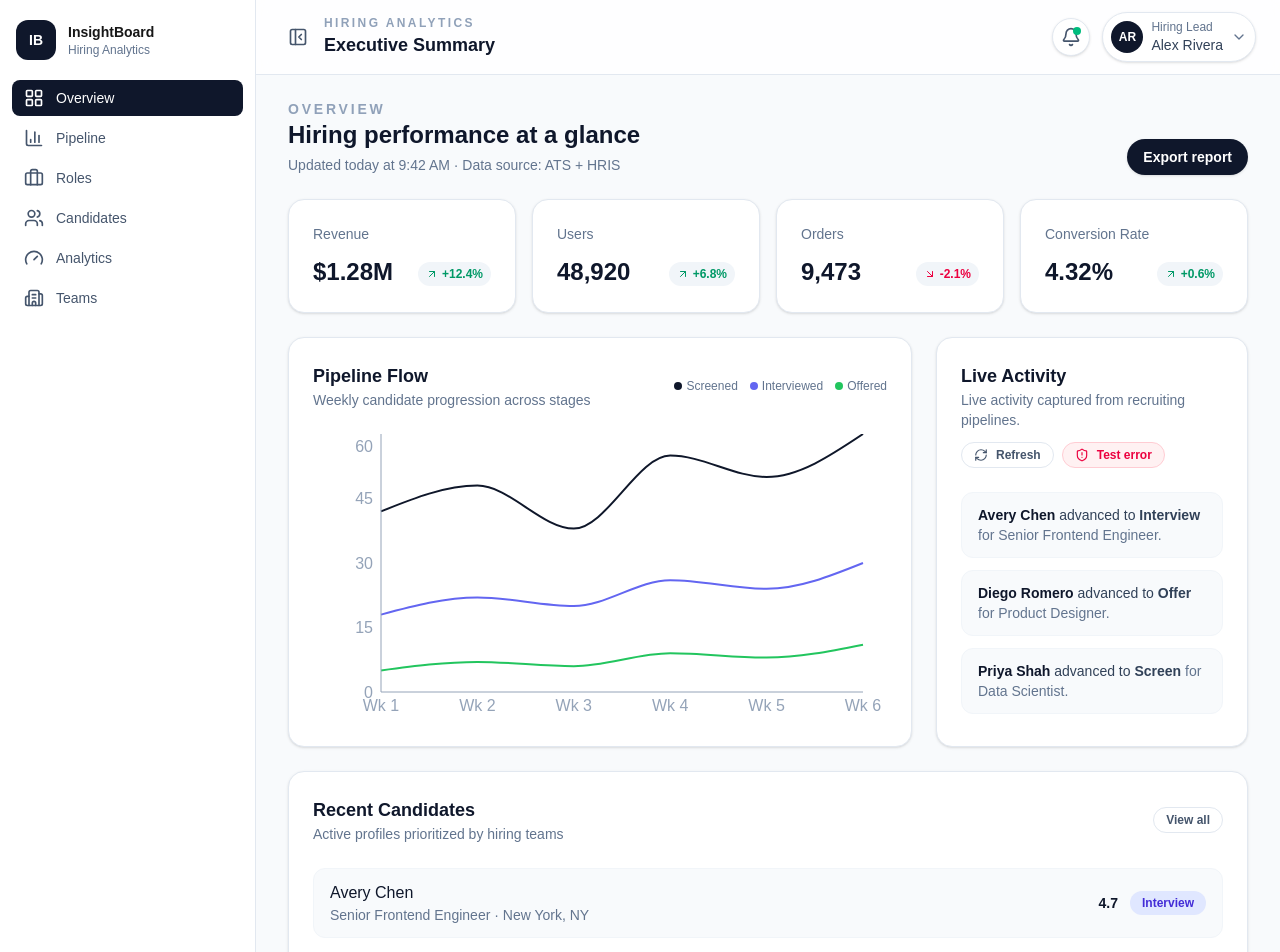
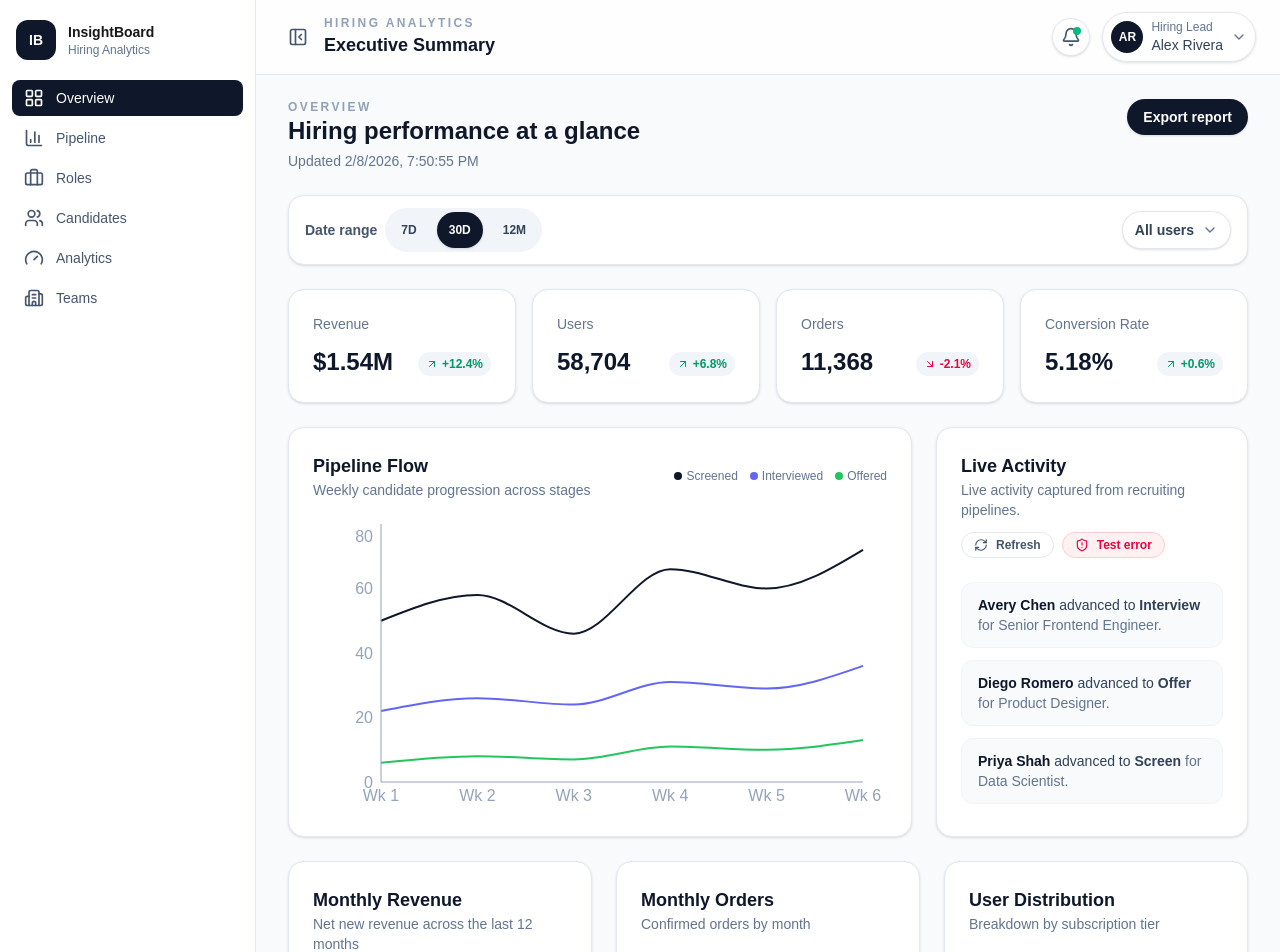
Before and after one commit to Hasnat005/InsightBoard, a Next.js app: page / in a window 1280 px wide. Shown: the top 952 px of the page. Built offline with nearby package versions, Linux system fonts and the light colour scheme.

Commit message:
feat: implement interactive dashboard filters with live data updates

```diff
--- a/src/app/page.tsx
+++ b/src/app/page.tsx
@@ -1,40 +1,5 @@
-import { DashboardLayout } from "@/components/layout/DashboardLayout";
-import { CandidatesCard } from "@/components/dashboard/CandidatesCard";
-import { ChartSection } from "@/components/dashboard/ChartSection";
-import { DataStateCard } from "@/components/dashboard/DataStateCard";
-import { KpiGrid } from "@/components/dashboard/KpiGrid";
-import { kpis, pipelineData, recentCandidates } from "@/data/analytics";
+import { DashboardPage } from "@/components/dashboard/DashboardPage";
 
 export default function Home() {
-  return (
-    <DashboardLayout>
-      <div className="flex flex-col gap-6">
-        <div className="flex flex-wrap items-end justify-between gap-4">
-          <div>
-            <p className="text-sm font-semibold uppercase tracking-[0.2em] text-slate-400">
-              Overview
-            </p>
-            <h2 className="text-2xl font-semibold text-slate-900">
-              Hiring performance at a glance
-            </h2>
-            <p className="mt-1 text-sm text-slate-500">
-              Updated today at 9:42 AM · Data source: ATS + HRIS
-            </p>
-          </div>
-          <button className="rounded-full bg-slate-900 px-4 py-2 text-sm font-semibold text-white shadow-sm transition hover:bg-slate-800">
-            Export report
-          </button>
-        </div>
-
-        <KpiGrid items={kpis} />
-
-        <div className="grid gap-6 lg:grid-cols-[minmax(0,2fr)_minmax(0,1fr)]">
-          <ChartSection data={pipelineData} />
-          <DataStateCard candidates={recentCandidates} />
-        </div>
-
-        <CandidatesCard candidates={recentCandidates} />
-      </div>
-    </DashboardLayout>
-  );
+  return <DashboardPage />;
 }
--- /dev/null
+++ b/src/components/dashboard/DashboardPage.tsx
@@ -0,0 +1,81 @@
+"use client";
+
+import { useEffect, useMemo } from "react";
+import { DashboardLayout } from "@/components/layout/DashboardLayout";
+import { CandidatesCard } from "@/components/dashboard/CandidatesCard";
+import { ChartSection } from "@/components/dashboard/ChartSection";
+import { DataStateCard } from "@/components/dashboard/DataStateCard";
+import { FilterBar } from "@/components/dashboard/FilterBar";
+import { KpiGrid } from "@/components/dashboard/KpiGrid";
+import { OrdersBarChart } from "@/components/charts/OrdersBarChart";
+import { RevenueLineChart } from "@/components/charts/RevenueLineChart";
+import { UserDistributionPie } from "@/components/charts/UserDistributionPie";
+import { SectionHeader } from "@/components/ui/SectionHeader";
+import { useDashboardStore } from "@/store/dashboard";
+
+export function DashboardPage() {
+  const data = useDashboardStore((state) => state.data);
+  const loading = useDashboardStore((state) => state.loading);
+  const error = useDashboardStore((state) => state.error);
+  const dateRange = useDashboardStore((state) => state.dateRange);
+  const userType = useDashboardStore((state) => state.userType);
+  const fetchDashboardData = useDashboardStore((state) => state.fetchDashboardData);
+
+  useEffect(() => {
+    fetchDashboardData();
+  }, [dateRange, userType, fetchDashboardData]);
+
+  const stats = data?.stats;
+  const isInitialLoading = loading || !data;
+
+  const updatedLabel = useMemo(() => {
+    if (!stats?.updatedAt) return "Updating now";
+    return new Date(stats.updatedAt).toLocaleString();
+  }, [stats?.updatedAt]);
+
+  return (
+    <DashboardLayout>
+      <div className="flex flex-col gap-6">
+        <SectionHeader
+          eyebrow="Overview"
+          title="Hiring performance at a glance"
+          description={`Updated ${updatedLabel}`}
+          actions={
+            <button className="rounded-full bg-slate-900 px-4 py-2 text-sm font-semibold text-white shadow-sm transition hover:bg-slate-800">
+              Export report
+            </button>
+          }
+        />
+
+        <FilterBar />
+
+        <KpiGrid items={stats?.kpis ?? []} />
+
+        <div className="grid gap-6 lg:grid-cols-[minmax(0,2fr)_minmax(0,1fr)]">
+          <ChartSection data={stats?.pipeline ?? []} />
+          <DataStateCard candidates={stats?.candidates ?? []} />
+        </div>
+
+        <div className="grid gap-6 lg:grid-cols-3">
+          <RevenueLineChart
+            data={data?.revenue ?? []}
+            loading={isInitialLoading}
+            error={error}
+          />
+          <OrdersBarChart
+            data={data?.orders ?? []}
+            loading={isInitialLoading}
+            error={error}
+          />
+          <UserDistributionPie
+            data={data?.users ?? []}
+            loading={isInitialLoading}
+            error={error}
+          />
+        </div>
+
+        <CandidatesCard candidates={stats?.candidates ?? []} />
+      </div>
+    </DashboardLayout>
+  );
+}
--- /dev/null
+++ b/src/components/dashboard/FilterBar.tsx
@@ -0,0 +1,77 @@
+"use client";
+
+import { useCallback } from "react";
+import { clsx } from "clsx";
+import { Button } from "@/components/ui/Button";
+import { Dropdown } from "@/components/ui/Dropdown";
+import { useDashboardStore } from "@/store/dashboard";
+import type { DateRange, UserType } from "@/types/dashboard";
+
+const dateRanges: { value: DateRange; label: string }[] = [
+  { value: "7d", label: "7D" },
+  { value: "30d", label: "30D" },
+  { value: "12m", label: "12M" },
+];
+
+const userTypeOptions: { value: UserType; label: string; description: string }[] = [
+  { value: "all", label: "All users", description: "All plans" },
+  { value: "free", label: "Free", description: "Trial and free" },
+  { value: "premium", label: "Premium", description: "Paid individual" },
+  { value: "enterprise", label: "Enterprise", description: "Contracted" },
+];
+
+export function FilterBar() {
+  const dateRange = useDashboardStore((state) => state.dateRange);
+  const userType = useDashboardStore((state) => state.userType);
+  const setDateRange = useDashboardStore((state) => state.setDateRange);
+  const setUserType = useDashboardStore((state) => state.setUserType);
+
+  const onDateChange = useCallback(
+    (value: DateRange) => {
+      setDateRange(value);
+    },
+    [setDateRange]
+  );
+
+  const onUserTypeChange = useCallback(
+    (value: UserType) => {
+      setUserType(value);
+    },
+    [setUserType]
+  );
+
+  return (
+    <div className="flex flex-wrap items-center justify-between gap-3 rounded-2xl border border-slate-200 bg-white px-4 py-3 shadow-sm">
+      <div className="flex flex-wrap items-center gap-2">
+        <span className="text-sm font-semibold text-slate-600">Date range</span>
+        <div className="flex items-center gap-2 rounded-full bg-slate-100 p-1">
+          {dateRanges.map((range) => (
+            <Button
+              key={range.value}
+              size="sm"
+              variant={dateRange === range.value ? "primary" : "ghost"}
+              className={clsx(
+                "h-8 px-3",
+                dateRange === range.value
+                  ? "shadow-sm"
+                  : "text-slate-600 hover:text-slate-900"
+              )}
+              onClick={() => onDateChange(range.value)}
+            >
+              {range.label}
+            </Button>
+          ))}
+        </div>
+      </div>
+      <Dropdown
+        label={userTypeOptions.find((option) => option.value === userType)?.label ?? "User type"}
+        items={userTypeOptions.map((option) => ({
+          id: option.value,
+          label: option.label,
+          description: option.description,
+          onSelect: () => onUserTypeChange(option.value),
+        }))}
+      />
+    </div>
+  );
+}
--- a/src/services/dashboard.ts
+++ b/src/services/dashboard.ts
@@ -1,5 +1,20 @@
-import type { DashboardStats, DateRange, UserType } from "@/types/dashboard";
+import type { DashboardData, DashboardStats, DateRange, UserType } from "@/types/dashboard";
 import { kpis, pipelineData, recentCandidates } from "@/data/analytics";
+
+const monthLabels = [
+  "Jan",
+  "Feb",
+  "Mar",
+  "Apr",
+  "May",
+  "Jun",
+  "Jul",
+  "Aug",
+  "Sep",
+  "Oct",
+  "Nov",
+  "Dec",
+];
 
 const rangeMultiplier: Record<DateRange, number> = {
   "7d": 1,
@@ -30,15 +45,15 @@ function scaleValue(value: string, multiplier: number) {
   return Math.round(numeric * multiplier).toLocaleString();
 }
 
-export async function fetchDashboardStats(
+export async function fetchDashboardData(
   dateRange: DateRange,
   userType: UserType
-): Promise<DashboardStats> {
+): Promise<DashboardData> {
   const multiplier = rangeMultiplier[dateRange] * userTypeMultiplier[userType];
 
   await new Promise((resolve) => setTimeout(resolve, 650));
 
-  return {
+  const stats: DashboardStats = {
     kpis: kpis.map((kpi) => ({
       ...kpi,
       value: scaleValue(kpi.value, multiplier),
@@ -52,4 +67,28 @@ export async function fetchDashboardStats(
     candidates: recentCandidates,
     updatedAt: new Date().toISOString(),
   };
+
+  const revenueBase = [82, 88, 91, 98, 104, 112, 120, 128, 136, 144, 152, 164];
+  const ordersBase = [620, 700, 680, 720, 760, 820, 880, 910, 940, 980, 1020, 1100];
+  const usersBase = [
+    { period: "Free", value: 42000 },
+    { period: "Premium", value: 15800 },
+    { period: "Enterprise", value: 3200 },
+  ];
+
+  return {
+    stats,
+    revenue: revenueBase.map((value, index) => ({
+      period: monthLabels[index] ?? `M${index + 1}`,
+      value: Math.round(value * 1000 * multiplier),
+    })),
+    orders: ordersBase.map((value, index) => ({
+      period: monthLabels[index] ?? `M${index + 1}`,
+      value: Math.round(value * multiplier),
+    })),
+    users: usersBase.map((entry) => ({
+      ...entry,
+      value: Math.round(entry.value * multiplier),
+    })),
+  };
 }
--- a/src/store/dashboard.ts
+++ b/src/store/dashboard.ts
@@ -1,13 +1,13 @@
 import { create } from "zustand";
-import type { DashboardStats, DateRange, UserType } from "@/types/dashboard";
-import { fetchDashboardStats } from "@/services/dashboard";
+import type { DashboardData, DateRange, UserType } from "@/types/dashboard";
+import { fetchDashboardData } from "@/services/dashboard";
 
 export type DashboardState = {
   dateRange: DateRange;
   userType: UserType;
   loading: boolean;
   error: string | null;
-  data: DashboardStats | null;
+  data: DashboardData | null;
   setDateRange: (range: DateRange) => void;
   setUserType: (type: UserType) => void;
   fetchDashboardData: () => Promise<void>;
@@ -25,7 +25,7 @@ export const useDashboardStore = create<DashboardState>((set, get) => ({
     const { dateRange, userType } = get();
     set({ loading: true, error: null });
     try {
-      const data = await fetchDashboardStats(dateRange, userType);
+      const data = await fetchDashboardData(dateRange, userType);
       set({ data, loading: false });
     } catch (error) {
       const message =
```
Also changed, not shown: src/types/dashboard.ts (+12 -0 lines).
